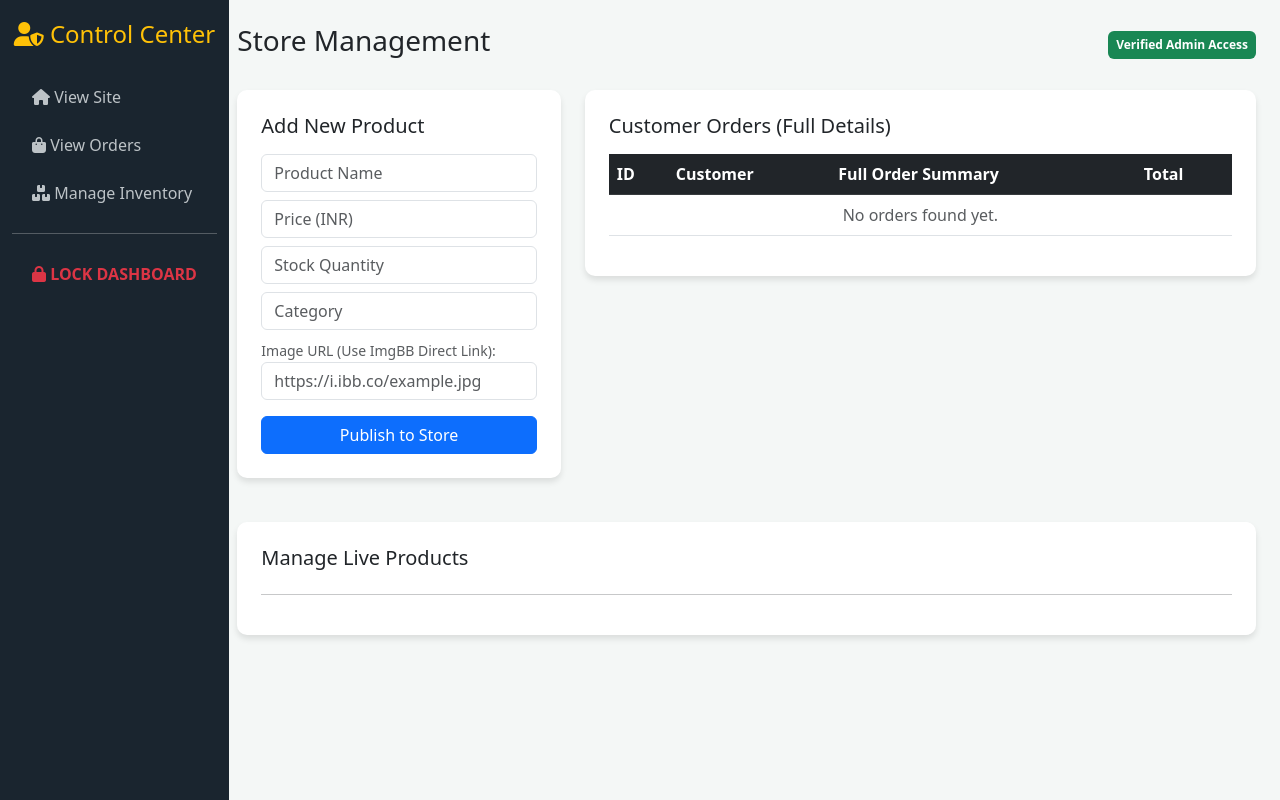
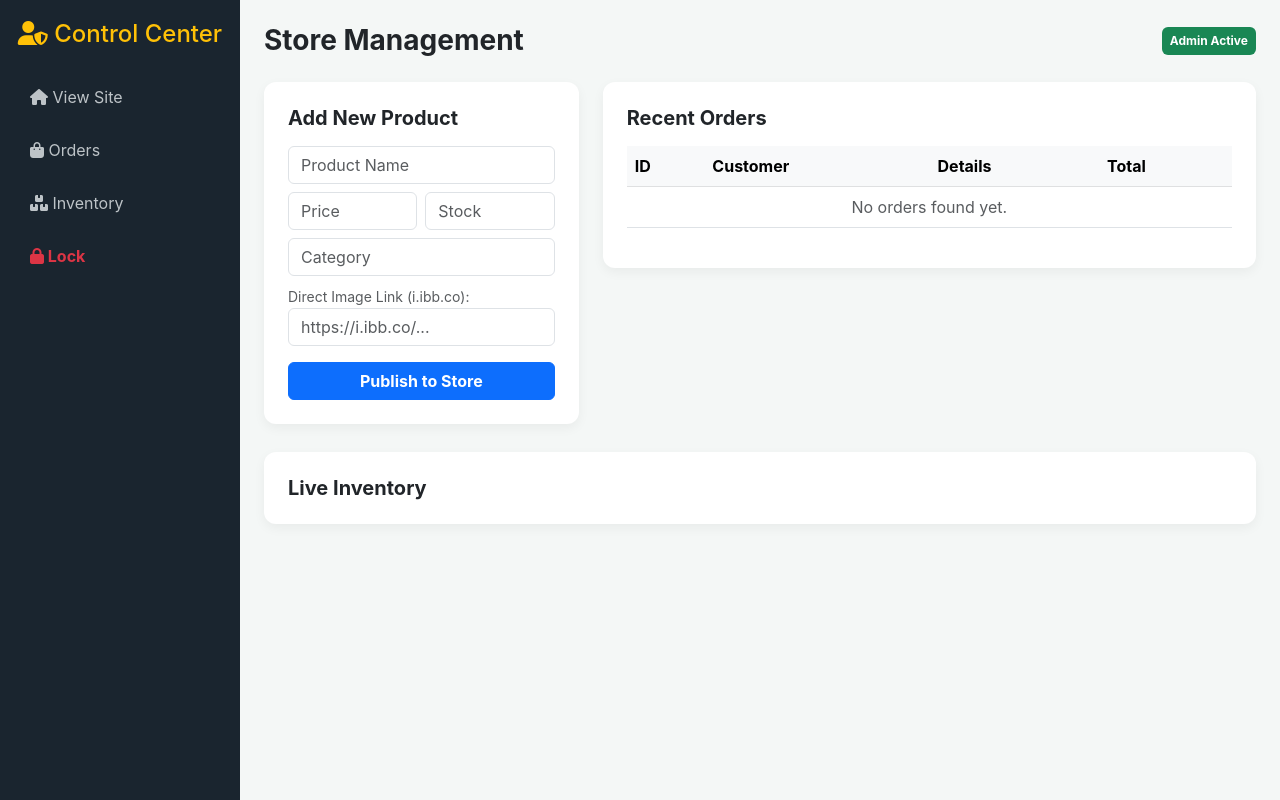
Before and after one commit to glmarshad558-bot/evia-shop, a Flask app: page /admin in a window 1280 px wide. Run offline with Flask 3, Linux system fonts and the light colour scheme; the visitor is signed in with stand-in values (Sample User, id 1); data that the repository does not hold is empty.

Commit message:
Update admin.html

```diff
--- a/templates/admin.html
+++ b/templates/admin.html
@@ -2,41 +2,64 @@
 <html lang="en">
 <head>
     <meta charset="UTF-8">
+    <meta name="viewport" content="width=device-width, initial-scale=1.0">
     <title>Admin Dashboard | Control Center</title>
     <link href="https://cdn.jsdelivr.net/npm/bootstrap@5.3.0/dist/css/bootstrap.min.css" rel="stylesheet">
     <link rel="stylesheet" href="https://cdnjs.cloudflare.com/ajax/libs/font-awesome/6.0.0/css/all.min.css">
     <style>
-        body { background-color: #f4f7f6; }
-        .sidebar { background: #1a252f; min-height: 100vh; color: white; padding-top: 20px; position: fixed; width: inherit; }
-        .sidebar a { color: #bdc3c7; text-decoration: none; display: block; padding: 12px 20px; }
+        body { background-color: #f4f7f6; font-family: 'Inter', sans-serif; }
+
+        /* Sidebar styling */
+        .sidebar { background: #1a252f; color: white; padding-top: 20px; transition: all 0.3s; z-index: 1000; }
+        .sidebar a { color: #bdc3c7; text-decoration: none; display: block; padding: 12px 20px; border-radius: 8px; margin: 0 10px 5px 10px; }
         .sidebar a:hover { background: #2c3e50; color: white; }
-        .admin-card { border: none; border-radius: 10px; box-shadow: 0 4px 6px rgba(0,0,0,0.1); margin-bottom: 20px; }
-        .main-content { margin-left: 16.666%; }
+        .sidebar .active { background: #3498db; color: white; }
+
+        /* DESKTOP VIEW (Screens wider than 768px) */
+        @media (min-width: 768px) {
+            .sidebar { position: fixed; width: 240px; height: 100vh; }
+            .main-content { margin-left: 240px; width: calc(100% - 240px); }
+        }
+
+        /* MOBILE VIEW (iPhone, Vivo, Android - 375px and up) */
+        @media (max-width: 767.98px) {
+            .sidebar { width: 100%; height: auto; position: relative; padding: 10px 0; }
+            .sidebar h4 { font-size: 1.1rem; margin-bottom: 10px !important; }
+            .sidebar-nav { display: flex; flex-wrap: nowrap; overflow-x: auto; padding: 0 10px; }
+            .sidebar a { white-space: nowrap; padding: 8px 15px; margin: 0 5px 0 0; font-size: 13px; flex: 0 0 auto; }
+            .main-content { margin-left: 0; padding: 15px !important; }
+            .admin-card { padding: 15px !important; }
+            h3 { font-size: 1.4rem; }
+        }
+
+        .admin-card { border: none; border-radius: 12px; box-shadow: 0 4px 12px rgba(0,0,0,0.05); margin-bottom: 20px; background: white; }
+        .product-item-img { width: 100%; height: 90px; object-fit: contain; background: #f8f9fa; border-radius: 5px; }
     </style>
 </head>
 <body>
 
-<div class="container-fluid">
-    <div class="row">
-        <div class="col-md-2 sidebar d-none d-md-block">
+<div class="container-fluid p-0">
+    <div class="row g-0">
+        <div class="col-md-auto sidebar">
             <h4 class="text-center mb-4 text-warning"><i class="fa fa-user-shield"></i> Control Center</h4>
-            <a href="/"><i class="fa fa-home"></i> View Site</a>
-            <a href="#orders"><i class="fa fa-shopping-bag"></i> View Orders</a>
-            <a href="#products"><i class="fa fa-boxes"></i> Manage Inventory</a>
-            <hr>
-            <a href="/admin_logout" class="text-danger fw-bold"><i class="fa fa-lock"></i> LOCK DASHBOARD</a>
+            <div class="sidebar-nav">
+                <a href="/"><i class="fa fa-home"></i> View Site</a>
+                <a href="#orders"><i class="fa fa-shopping-bag"></i> Orders</a>
+                <a href="#products"><i class="fa fa-boxes"></i> Inventory</a>
+                <a href="/admin_logout" class="text-danger fw-bold"><i class="fa fa-lock"></i> Lock</a>
+            </div>
         </div>
 
-        <div class="col-md-10 p-4 main-content">
+        <div class="col main-content p-4">
             <div class="d-flex justify-content-between align-items-center mb-4">
-                <h3>Store Management</h3>
-                <span class="badge bg-success p-2">Verified Admin Access</span>
+                <h3 class="fw-bold m-0">Store Management</h3>
+                <span class="badge bg-success p-2">Admin Active</span>
             </div>
 
             {% with messages = get_flashed_messages() %}
               {% if messages %}
                 {% for message in messages %}
-                  <div class="alert alert-info alert-dismissible fade show" role="alert">
+                  <div class="alert alert-info alert-dismissible fade show border-0 shadow-sm" role="alert">
                     {{ message }}
                     <button type="button" class="btn-close" data-bs-dismiss="alert"></button>
                   </div>
@@ -45,33 +68,33 @@
             {% endwith %}
 
             <div class="row">
-                <div class="col-md-4">
+                <div class="col-lg-4">
                     <div class="card admin-card p-4">
-                        <h5 class="mb-3">Add New Product</h5>
+                        <h5 class="mb-3 fw-bold">Add New Product</h5>
                         <form action="/admin" method="POST">
                             <input type="text" name="name" class="form-control mb-2" placeholder="Product Name" required>
-                            <input type="number" name="price" class="form-control mb-2" placeholder="Price (INR)" required>
-                            <input type="number" name="stock" class="form-control mb-2" placeholder="Stock Quantity" required>
+                            <div class="row g-2 mb-2">
+                                <div class="col-6"><input type="number" name="price" class="form-control" placeholder="Price" required></div>
+                                <div class="col-6"><input type="number" name="stock" class="form-control" placeholder="Stock" required></div>
+                            </div>
                             <input type="text" name="category" class="form-control mb-2" placeholder="Category">
-
-                            <label class="small text-muted">Image URL (Use ImgBB Direct Link):</label>
-                            <input type="text" name="image_url" class="form-control mb-3" placeholder="https://i.ibb.co/example.jpg" required>
-
-                            <button class="btn btn-primary w-100">Publish to Store</button>
+                            <label class="small text-muted">Direct Image Link (i.ibb.co):</label>
+                            <input type="text" name="image_url" class="form-control mb-3" placeholder="https://i.ibb.co/..." required>
+                            <button class="btn btn-primary w-100 fw-bold">Publish to Store</button>
                         </form>
                     </div>
                 </div>
 
-                <div id="orders" class="col-md-8">
+                <div id="orders" class="col-lg-8">
                     <div class="card admin-card p-4">
-                        <h5 class="mb-3">Customer Orders (Full Details)</h5>
+                        <h5 class="mb-3 fw-bold">Recent Orders</h5>
                         <div class="table-responsive">
-                            <table class="table table-hover align-middle">
-                                <thead class="table-dark">
+                            <table class="table table-hover align-middle" style="min-width: 500px;">
+                                <thead class="table-light">
                                     <tr>
                                         <th>ID</th>
                                         <th>Customer</th>
-                                        <th>Full Order Summary</th>
+                                        <th>Details</th>
                                         <th>Total</th>
                                     </tr>
                                 </thead>
@@ -80,17 +103,11 @@
                                     <tr>
                                         <td>#{{ order.id }}</td>
                                         <td><strong>{{ order.customer.username }}</strong></td>
-                                        <td>
-                                            <div class="bg-light p-2 rounded border small">
-                                                {{ order.product_details }}
-                                            </div>
-                                        </td>
+                                        <td><small class="text-muted">{{ order.product_details }}</small></td>
                                         <td class="fw-bold text-success">₹{{ order.total_price }}</td>
                                     </tr>
                                     {% else %}
-                                    <tr>
-                                        <td colspan="4" class="text-center text-muted">No orders found yet.</td>
-                                    </tr>
+                                    <tr><td colspan="4" class="text-center text-muted">No orders found yet.</td></tr>
                                     {% endfor %}
                                 </tbody>
                             </table>
@@ -99,26 +116,22 @@
                 </div>
             </div>
 
-            <div id="products" class="row mt-4">
-                <div class="col-12">
-                    <div class="card admin-card p-4">
-                        <h5>Manage Live Products</h5>
-                        <hr>
-                        <div class="row">
-                            {% for p in products %}
-                            <div class="col-md-2 col-6 text-center mb-4">
-                                <div class="p-2 border rounded bg-white shadow-sm">
-                                    <img src="{{ p.image }}" class="rounded mb-2" style="width: 100%; height: 100px; object-fit: contain;" onerror="this.src='https://placehold.co/100x100?text=No+Image'">
-                                    <p class="small mb-1 text-truncate fw-bold">{{ p.name }}</p>
-                                    <a href="/delete/{{ p.id }}" class="btn btn-sm btn-danger w-100 py-1" onclick="return confirm('Delete this product?')">Delete</a>
-                                </div>
+            <div id="products" class="mt-2">
+                <div class="card admin-card p-4">
+                    <h5 class="fw-bold mb-3">Live Inventory</h5>
+                    <div class="row row-cols-2 row-cols-sm-3 row-cols-md-4 row-cols-lg-6 g-3">
+                        {% for p in products %}
+                        <div class="col text-center">
+                            <div class="p-2 border rounded h-100 d-flex flex-column">
+                                <img src="{{ p.image }}" class="product-item-img mb-2" onerror="this.src='https://placehold.co/100x100?text=Error'">
+                                <p class="small mb-2 text-truncate fw-bold">{{ p.name }}</p>
+                                <a href="/delete/{{ p.id }}" class="btn btn-sm btn-outline-danger w-100 mt-auto py-1" onclick="return confirm('Delete?')">Delete</a>
                             </div>
-                            {% endfor %}
                         </div>
+                        {% endfor %}
                     </div>
                 </div>
             </div>
-
         </div>
     </div>
 </div>
```
